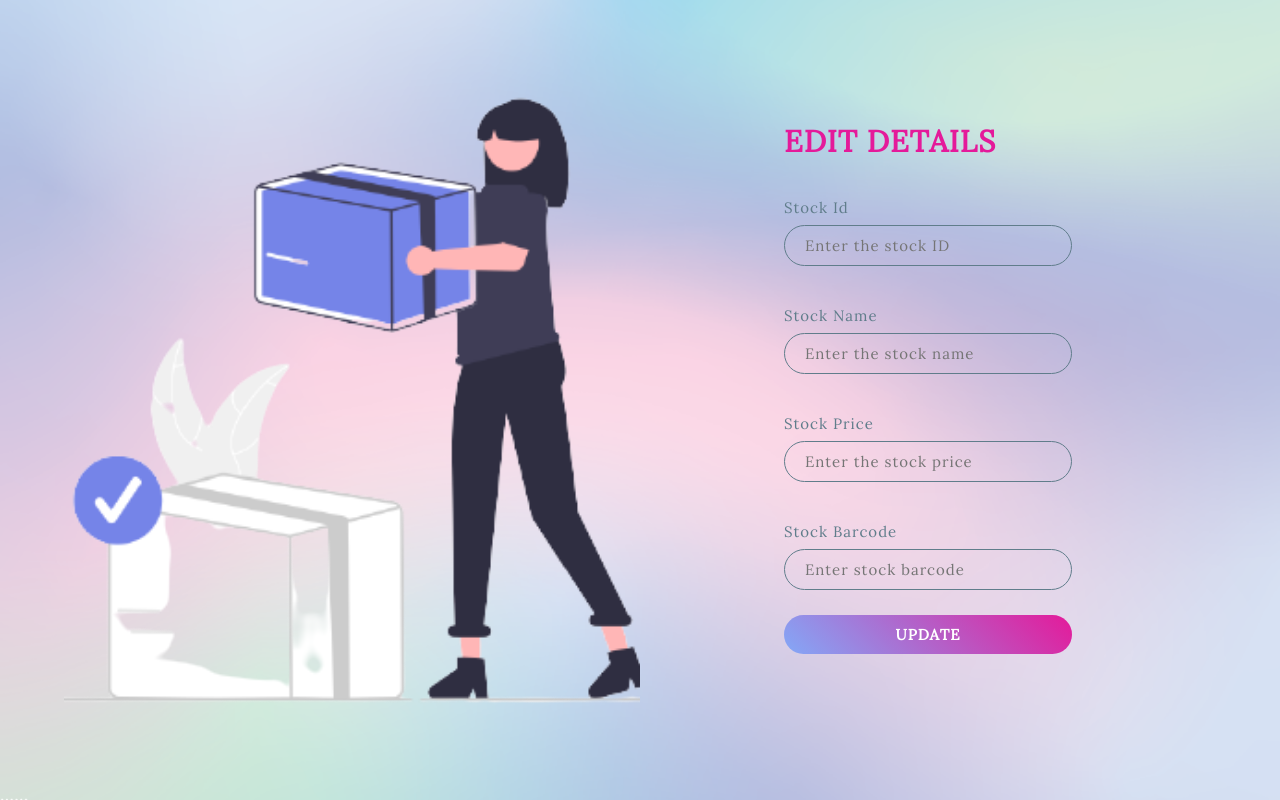
After one commit to carbonxx/Mall-Manager, a Flask app: page /stocks in a window 1280 px wide. The commit adds this page. Run offline with Flask 2, Linux system fonts and the light colour scheme.

Commit message:
stocks added

```diff
--- a/main.py
+++ b/main.py
@@ -8,7 +8,7 @@ from werkzeug.security import generate_password_hash,check_password_hash
 from flask_login import login_user,logout_user,login_manager,LoginManager
 from flask_login import login_required,current_user
 import pymsgbox
-from flask_cors import CORS
+#from flask_cors import CORS
 
 
 
@@ -17,8 +17,8 @@ local_server=True # setting localserver
 app = Flask(__name__)
 app.secret_key="swathi"
 
-CORS(app, supports_credentials=True, resources={r"/": {"origins": ""}})
-app.config['CORS_HEADERS'] = 'Content-Type'
+# CORS(app, supports_credentials=True, resources={r"/": {"origins": ""}})
+# app.config['CORS_HEADERS'] = 'Content-Type'
 
 #this is for getting unique employee access
 login_manager=LoginManager(app)
@@ -191,19 +191,22 @@ def grocery():
         new_order=db.engine.execute(f"INSERT INTO `Orders`(`Sh_id`, `C_id`, `Product`, `Price`) VALUES ('{ShopId}','{CustomerId}','{Product}','{Price}')")
     return render_template('grocery.html')
 
+@app.route('/stocks',methods=['POST','GET'])
+def stocks():
 
+    return render_template('/stocks.html')
 
 # edit
 # @app.route('/edit/<Integer:ST_id',methods=['POST','GET'])
 # def edit():
 #     return render_template(edit.html)
 
-#delete
-@app.route("/delete/<Integer:St_id>",methods=['POST','GET'])
-@login_required
-def delete(pid):
-    db.engine.execute(f"DELETE FROM `Stocks` WHERE `Stocks`.`St_id`={St_id}")
-    return redirect('/stationary')
+# #delete
+# @app.route("/delete/<Integer:St_id>",methods=['POST','GET'])
+# @login_required
+# def delete(pid):
+#     db.engine.execute(f"DELETE FROM `Stocks` WHERE `Stocks`.`St_id`={St_id}")
+#     return redirect('/stationary')
 
 
 
--- /dev/null
+++ b/static/css/stocks.css
@@ -0,0 +1,129 @@
+* {
+  padding: 0;
+  margin: 0;
+  font-family: "Lora", serif;
+  box-sizing: border-box;
+  overflow: hidden;
+}
+
+html {
+  font-size: 62.5%;
+}
+
+::-webkit-scrollbar {
+  width: 0px;
+}
+
+::-webkit-scrollbar-track {
+  background: transparent;
+}
+
+::-webkit-scrollbar-thumb {
+  background-color: rgba(155, 155, 155, 0.5);
+  border-radius: 20px;
+  border: transparent;
+}
+
+section {
+  position: relative;
+  width: 100%;
+  height: 100vh;
+  display: flex;
+  background-image: url(../images/back.png);
+  background-position: cover;
+  background-size: cover;
+  padding-left: 5%;
+  padding-right: 5%;
+}
+
+section .imgbox {
+  position: relative;
+  width: 50%;
+  height: 100%;
+}
+section .imgbox:before {
+  content: "";
+  position: absolute;
+  top: 0;
+  left: 0;
+  width: 100%;
+  height: 100%;
+  /* background: linear-gradient(45deg,#0954f5,#ffff);
+    z-index: 1;
+    mix-blend-mode: screen; */
+}
+section .editimg {
+  position: absolute;
+  top: 0;
+  left: 0;
+  width: 100%;
+  height: 100%;
+  object-fit: cover;
+}
+
+section .contentbox {
+  display: flex;
+  justify-content: center;
+  align-items: center;
+  width: 50%;
+  height: 100%;
+}
+
+section .contentbox .formbox {
+  width: 50%;
+}
+
+section .contentbox .formbox h2 {
+  color: #e41a9a;
+  font-weight: 600;
+  font-size: 3rem;
+  text-transform: uppercase;
+  margin-bottom: 2rem;
+  /* border-bottom: .4rem solid #ff4584; */
+  display: inline-block;
+  letter-spacing: 0.1rem;
+}
+
+section .contentbox .formbox .container,
+button {
+  margin-bottom: 2.5rem;
+}
+
+section .contentbox .formbox label,
+button {
+  margin-bottom: 0.5rem;
+  display: inline-block;
+  color: #607d8b;
+  font-weight: 300;
+  font-size: 1.5rem;
+  letter-spacing: 0.1rem;
+  margin-top: 1.5rem;
+}
+
+section .contentbox .formbox .container input,
+button {
+  width: 100%;
+  padding: 1rem 2rem;
+  outline: none;
+  font-weight: 400;
+  border: 0.1rem solid #607d8b;
+  font-size: 1.5rem;
+  letter-spacing: 0.1rem;
+  color: #607d8b;
+  background: transparent;
+  border-radius: 3rem;
+}
+
+section .contentbox .formbox input[type="submit"] {
+  background: linear-gradient(45deg, #83a8f7, #e41a9a);
+  color: rgb(255, 255, 255);
+  outline: none;
+  border: none;
+  font-weight: 700;
+  cursor: pointer;
+}
+
+section .contentbox .formbox input[type="submit"]:hover {
+  background: linear-gradient(45deg, #e41a9a, #83a8f7);
+  border: none;
+}
--- a/templates/stationary.html
+++ b/templates/stationary.html
@@ -92,7 +92,7 @@
       <th scope="row">{{post.St_id}}</th>
       <td>{{post.Stname}}</td>
       <td>{{post.Stamount}}</td>
-    <td><a href="/Stock/{{post.St_id}}"><button class="action_btn ">Edit </button> </a> </td>
+    <td><a href="/stocks/{{post.St_id}}"><button class="action_btn ">Edit </button> </a> </td>
     <td><a href="/delete/{{post.St_id}}"><button onclick="return confirm('Are you sure to Delete data');" class="action_btn">Delete </button> </a> </td>
     </tr>
 
--- /dev/null
+++ b/templates/stocks.html
@@ -0,0 +1,73 @@
+<!DOCTYPE html>
+<html lang="en">
+  <head>
+    <meta charset="UTF-8" />
+    <meta http-equiv="X-UA-Compatible" content="IE=edge" />
+    <meta name="viewport" content="width=device-width, initial-scale=1.0" />
+    <title>Edit form</title>
+    <link rel="preconnect" href="https://fonts.googleapis.com" />
+    <link rel="preconnect" href="https://fonts.gstatic.com" crossorigin />
+    <link
+      href="https://fonts.googleapis.com/css2?family=Lora&family=Source+Sans+Pro:wght@300&display=swap"
+      rel="stylesheet"
+    />
+    <link rel="stylesheet" href="/static/css/stocks.css" />
+  </head>
+
+  <body>
+    <section>
+      <div class="imgbox">
+        <img src="/static/images/edit.png" class="editimg" />
+      </div>
+      <div class="contentbox">
+        <div class="formbox">
+          <h2>EDIT DETAILS</h2>
+          <form id="register" action="/stocks" method="POST">
+            <div class="container">
+              <label>Stock Id</label>
+              <input
+                type="text"
+                name="stockid"
+                id="name"
+                placeholder="Enter the stock ID"
+                required
+              />
+            </div>
+            <div class="container">
+              <label>Stock Name</label>
+              <input
+                type="text"
+                name="stockname"
+                id="name"
+                placeholder="Enter the stock name"
+              />
+            </div>
+            <div class="container">
+              <label>Stock Price</label>
+              <input
+                type="text"
+                name="stockamount"
+                id="name"
+                placeholder="Enter the stock price"
+                required
+              />
+            </div>
+            <div class="container">
+              <label>Stock Barcode</label>
+              <input
+                type="text"
+                name="stbar"
+                id="name"
+                placeholder="Enter stock barcode"
+                required
+              />
+            </div>
+            <div class="container">
+              <input type="submit" name="submit" value="UPDATE" id="submit" />
+            </div>
+          </form>
+        </div>
+      </div>
+    </section>
+  </body>
+</html>
```
Also changed, not shown: static/images/edit.png (added).
